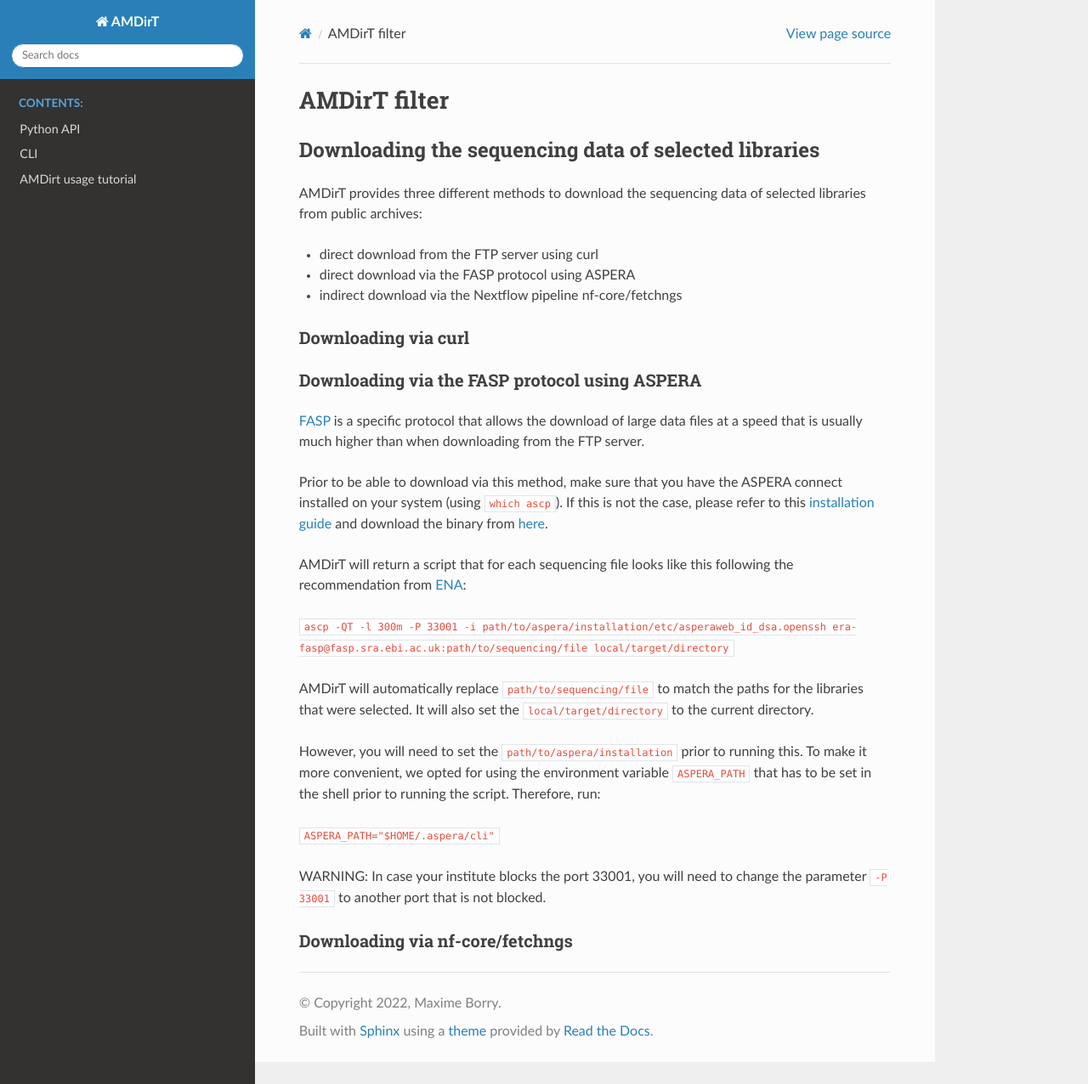
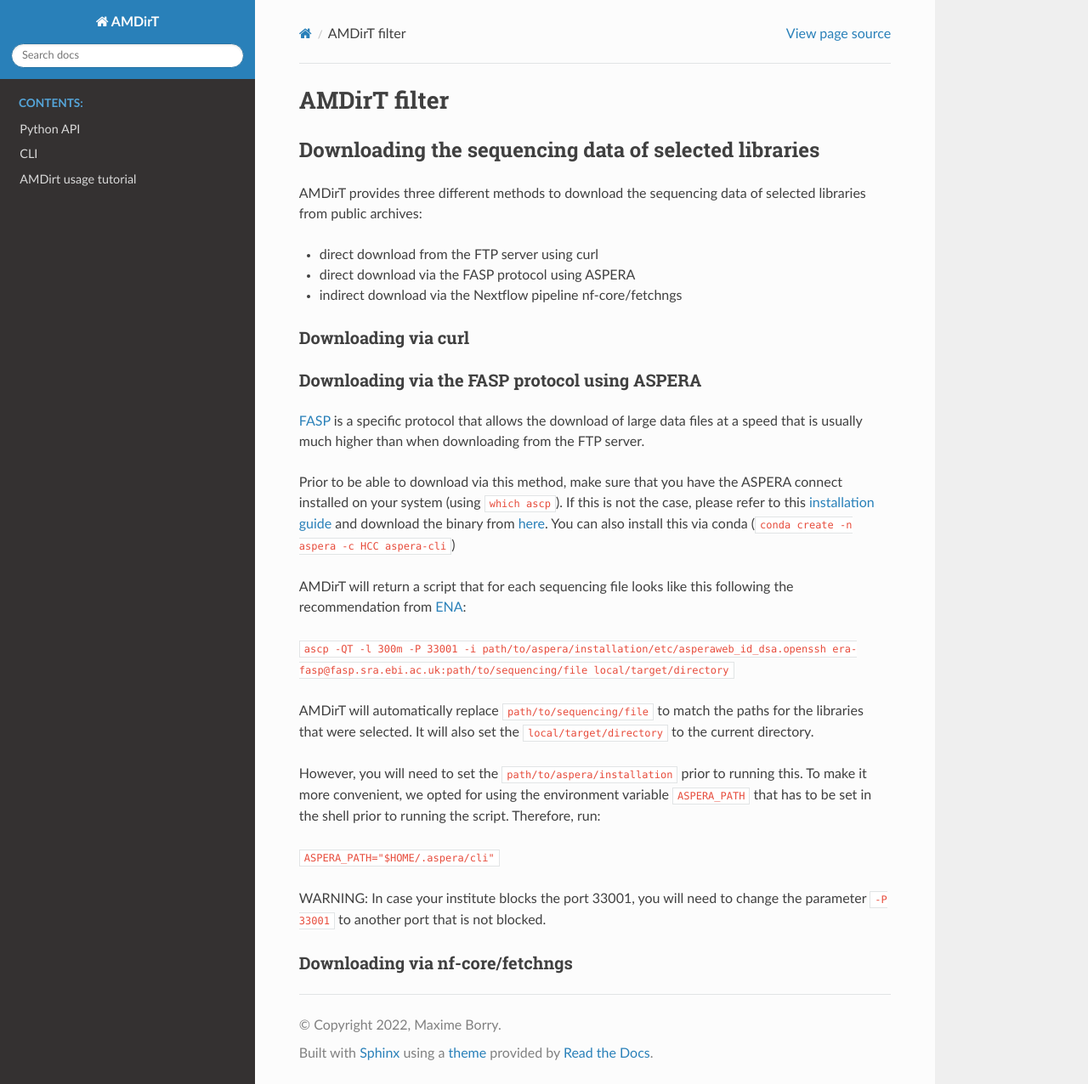
Before and after one commit to SPAAM-community/AMDirT, a Sphinx documentation site: the page built from docs/source/filter.md, in a window 1280 px wide and 1276 px high. Shown: the whole window at 85% size. Built offline with Sphinx 7.4.7 and the Read the Docs theme 2.0.0, drawn with Linux system fonts in a browser that asks for light colours.

Commit message:
Update docs/source/filter.md with hint to conda installation
Co-authored-by: James A. Fellows Yates <jfy133@gmail.com>

```diff
--- a/docs/source/filter.md
+++ b/docs/source/filter.md
@@ -14,7 +14,7 @@ AMDirT provides three different methods to download the sequencing data of selec
 
 [FASP](https://en.wikipedia.org/wiki/Fast_and_Secure_Protocol) is a specific protocol that allows the download of large data files at a speed that is usually much higher than when downloading from the FTP server.
 
-Prior to be able to download via this method, make sure that you have the ASPERA connect installed on your system (using `which ascp`). If this is not the case, please refer to this [installation guide](https://www.ibm.com/docs/en/aspera-connect/4.1?topic=suc-installation#installation__section_zfj_wpq_ghb) and download the binary from [here](https://www.ibm.com/aspera/connect/).
+Prior to be able to download via this method, make sure that you have the ASPERA connect installed on your system (using `which ascp`). If this is not the case, please refer to this [installation guide](https://www.ibm.com/docs/en/aspera-connect/4.1?topic=suc-installation#installation__section_zfj_wpq_ghb) and download the binary from [here](https://www.ibm.com/aspera/connect/). You can also install this via conda (`conda create -n aspera -c HCC aspera-cli`)
 
 AMDirT will return a script that for each sequencing file looks like this following the recommendation from [ENA](https://ena-docs.readthedocs.io/en/latest/retrieval/file-download.html#using-aspera):
 
```
